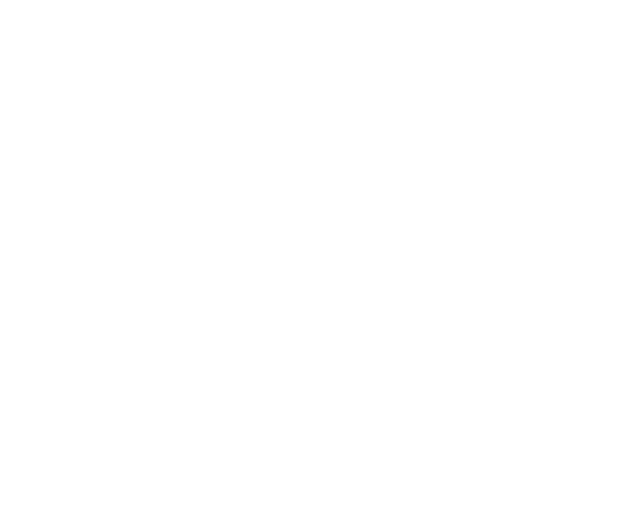
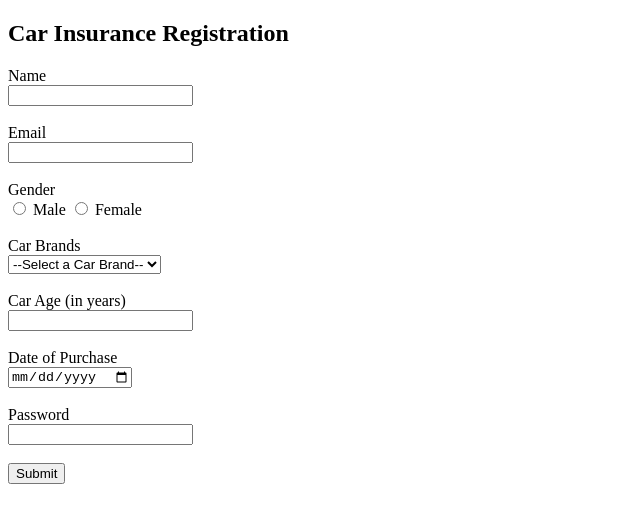
Before and after one commit to acciojob/car-insurance-form-flywitpavan, a website: page main.html in a window 1280 px wide. Shown: the whole page, without its empty margins (0-640 px from the left). Drawn offline with Linux system fonts and the light colour scheme.

Commit message:
created a submission

```diff
--- a/main.html
+++ b/main.html
@@ -8,6 +8,59 @@
 
 <body>
 	<!-- the entire body must be written by student -->
+	<!DOCTYPE html>
+<html lang="en">
+<head>
+    <meta charset="UTF-8">
+    <meta name="viewport" content="width=device-width, initial-scale=1.0">
+    <title>Car Insurance Registration</title>
+</head>
+<body>
+
+    <h2>Car Insurance Registration</h2>
+
+    <form  method="POST">
+
+        <!-- Name -->
+        <label for="name">Name</label><br>
+        <input type="text" id="name" name="name" required><br><br>
+
+        <!-- Email -->
+        <label for="email">Email</label><br>
+        <input type="email" id="email" name="email" required><br><br>
+
+        <!-- Gender -->
+        <label>Gender</label><br>
+        <input type="radio" id="gender_m" name="gender" value="male" required>
+        <label for="gender_m">Male</label>
+        <input type="radio" id="gender_f" name="gender" value="female" required>
+        <label for="gender_f">Female</label><br><br>
+
+        <!-- Car Brands -->
+        <label for="cars">Car Brands</label><br>
+        <select id="cars" name="cars">
+            <option value="">--Select a Car Brand--</option>
+            <option value="BMW">BMW</option>
+            <option value="Audi">Audi</option>
+            <option value="Mercedez">Mercedez</option>
+        </select><br><br>
+
+       <label for="carage">Car Age (in years)</label><br>
+        <input type="number" id="carage" name="carage" required><br><br>
+
+        <!-- Date of Purchase -->
+        <label for="dop">Date of Purchase</label><br>
+        <input type="date" id="dop" name="dop" required><br><br>
+
+        <!-- Password -->
+        <label for="password">Password</label><br>
+        <input type="password" id="password" name="password" required><br><br>
+
+        <!-- Submit Button -->
+        <button type="submit">Submit</button>
+
+    </form>
+
     <script type="text/javascript" src="./script.js">
 </script>
 
```
